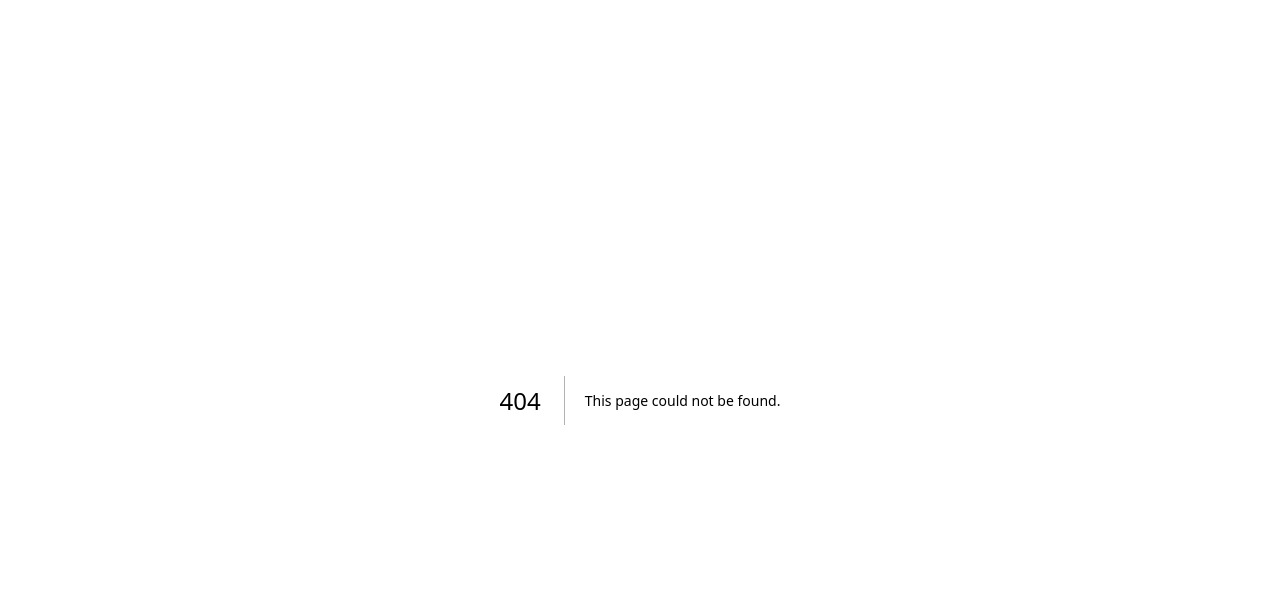
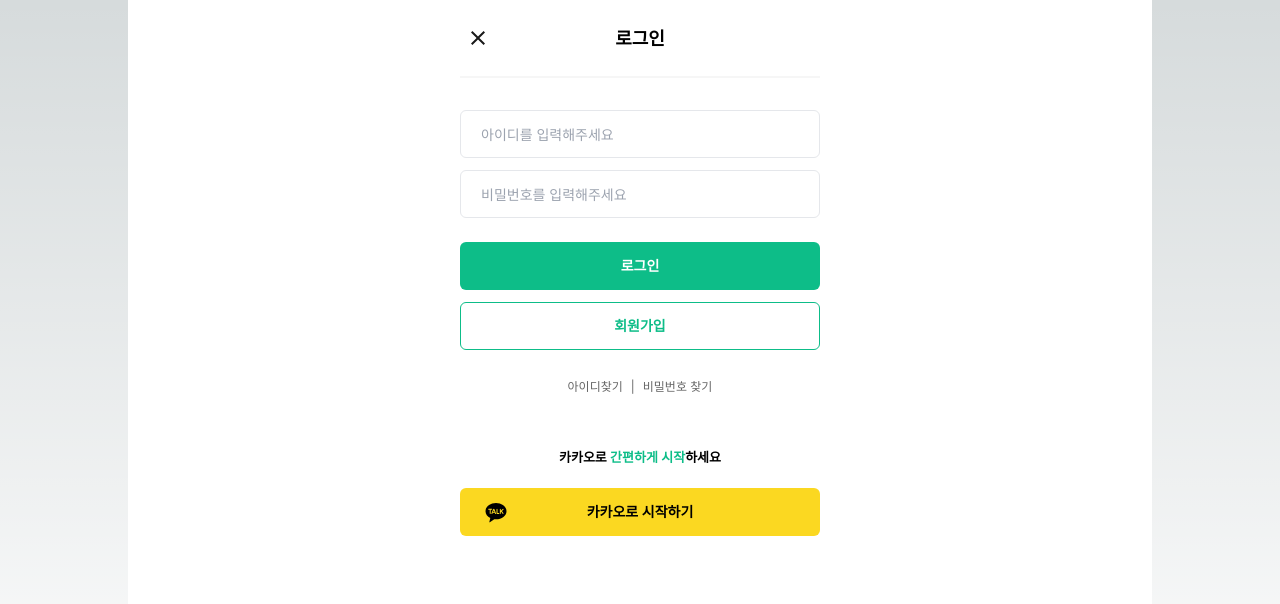
Before and after one commit to goldmayo/asac-marketplace, a Next.js app: page /login in a window 1280 px wide. Before the commit this address had no page. Shown: the top 604 px of the page. Built offline with nearby package versions, Linux system fonts and the light colour scheme.

Commit message:
Feat: 로그인 UI 추가

```diff
--- /dev/null
+++ b/src/app/login/layout.tsx
@@ -0,0 +1,7 @@
+import React from 'react'
+
+function layout({ children }: { children: React.ReactNode }) {
+  return <main className="max-w-[1024px] flex flex-col bg-white items-center mx-auto h-[100dvh]">{children}</main>
+}
+
+export default layout
--- /dev/null
+++ b/src/app/login/page.tsx
@@ -0,0 +1,15 @@
+import React from 'react'
+
+import KakaoLoginButton from '@/components/feature/login/kakaoLoginButton'
+import LoginForm from '@/components/feature/login/loginForm'
+import LoginHeader from '@/components/feature/login/loginHeader'
+
+export default function page() {
+  return (
+    <section className="min-w-[360px]">
+      <LoginHeader />
+      <LoginForm />
+      <KakaoLoginButton />
+    </section>
+  )
+}
--- /dev/null
+++ b/src/components/feature/login/kakaoLoginButton.tsx
@@ -0,0 +1,21 @@
+'use client'
+import React from 'react'
+
+import { Button } from '@/components/ui/button'
+import { KakaoIcon } from '@/lib/icons'
+
+export default function KakaoLoginButton() {
+  return (
+    <section className="">
+      <div className="text-body-sm text-center py-5">
+        <span className="">카카오로 </span>
+        <span className="text-brand-primary-500">간편하게 시작</span>
+        <span className="">하세요</span>
+      </div>
+      <Button variant={'kakao'} className="w-full h-12 relative">
+        <KakaoIcon size="1.5rem" className="absolute left-0 ml-6" />
+        <span>카카오로 시작하기</span>
+      </Button>
+    </section>
+  )
+}
--- /dev/null
+++ b/src/components/feature/login/loginForm.tsx
@@ -0,0 +1,79 @@
+'use client'
+import { zodResolver } from '@hookform/resolvers/zod'
+import Link from 'next/link'
+import { useRouter } from 'next/navigation'
+import React from 'react'
+import { useForm } from 'react-hook-form'
+import { z } from 'zod'
+
+import { Button } from '@/components/ui/button'
+import { Form, FormControl, FormField, FormItem, FormMessage } from '@/components/ui/form'
+import { Input } from '@/components/ui/input'
+import { LoginFormSchema } from '@/lib/zod/login-schema'
+
+const FormSchema = LoginFormSchema
+
+export default function LoginForm() {
+  const router = useRouter()
+  const form = useForm<z.infer<typeof FormSchema>>({
+    resolver: zodResolver(FormSchema),
+    defaultValues: {
+      userId: '',
+      password: '',
+    },
+  })
+  function onSubmit(data: z.infer<typeof FormSchema>) {
+    console.log(data)
+  }
+  return (
+    <section className="py-8">
+      <Form {...form}>
+        <form onSubmit={form.handleSubmit(onSubmit)} className="w-full space-y-6 ">
+          <div className="space-y-3">
+            <FormField
+              control={form.control}
+              name="userId"
+              render={({ field }) => (
+                <FormItem className="">
+                  <FormControl>
+                    <Input className="h-12" placeholder="아이디를 입력해주세요" {...field} />
+                  </FormControl>
+                  <FormMessage />
+                </FormItem>
+              )}
+            />
+            <FormField
+              control={form.control}
+              name="password"
+              render={({ field }) => (
+                <FormItem>
+                  <FormControl>
+                    <Input type={'password'} className="h-12" placeholder="비밀번호를 입력해주세요" {...field} />
+                  </FormControl>
+                  <FormMessage />
+                </FormItem>
+              )}
+            />
+          </div>
+          <div className="space-y-3">
+            <Button type="submit" variant={'primary'} className="w-full h-12">
+              로그인
+            </Button>
+            <Button type="button" variant={'outline'} onClick={() => router.push('/')} className="w-full h-12">
+              회원가입
+            </Button>
+          </div>
+        </form>
+      </Form>
+      <div className="flex text-body-xs font-normal text-grayscale-600 gap-2 justify-center pt-7">
+        <Link href={'/'} className="hover:text-brand-primary-500">
+          아이디찾기
+        </Link>
+        |
+        <Link href={'/'} className="hover:text-brand-primary-500">
+          비밀번호 찾기
+        </Link>
+      </div>
+    </section>
+  )
+}
--- /dev/null
+++ b/src/components/feature/login/loginHeader.tsx
@@ -0,0 +1,25 @@
+'use client'
+import { useRouter } from 'next/navigation'
+import React from 'react'
+
+import Header from '@/components/header'
+import { Button } from '@/components/ui/button'
+import { CloseIcon } from '@/lib/icons'
+
+export default function LoginHeader() {
+  const router = useRouter()
+  return (
+    <Header
+      left={
+        <Button
+          size={'icon'}
+          onClick={() => router.push('/')}
+          className="bg-transparent text-grayscale-900 hover:bg-transparent border-0 ring-0 shadow-none"
+        >
+          <CloseIcon size={'1.5rem'} />
+        </Button>
+      }
+      center={<span className="text-center">로그인</span>}
+    />
+  )
+}
--- /dev/null
+++ b/src/components/header.tsx
@@ -0,0 +1,19 @@
+import React from 'react'
+
+interface Props {
+  left?: React.ReactNode
+  center?: React.ReactNode
+  right?: React.ReactNode
+}
+
+export default function Header({ left, center, right }: Props) {
+  return (
+    <header className=" border-b border-b-2 border-grayscale-50 w-ful py-5">
+      <nav className="grid grid-cols-3 content-between items-center text-title-lg">
+        {left}
+        {center}
+        {right}
+      </nav>
+    </header>
+  )
+}
--- a/src/components/ui/button.tsx
+++ b/src/components/ui/button.tsx
@@ -1,6 +1,6 @@
-import * as React from 'react'
 import { Slot } from '@radix-ui/react-slot'
 import { cva, type VariantProps } from 'class-variance-authority'
+import * as React from 'react'
 
 import { cn } from '@/lib/utils'
 
@@ -12,17 +12,16 @@ const buttonVariants = cva(
         primary: 'bg-brand-primary-500 hover:bg-brand-primary-400 text-center text-white',
         outline:
           'border border-brand-primary-500 bg-white hover:bg-brand-primary-100 text-center text-brand-primary-500 ',
-        secondary:
-          'border border-grayscale-100 bg-white hover:bg-gray-50',
+        secondary: 'border border-grayscale-100 bg-white hover:bg-gray-50',
         disable: 'bg-grayscale-200 text-center text-white',
         ghost: 'border border-grayscale-100 bg-white text-center text-grayscale-200',
-
+        kakao: 'text-grayscale-900 bg-[#FBD821] text-button-md hover:bg-[#FBD821]/80 hover:text-gray-700',
         default:
           'bg-grayscale-black text-gray-50 shadow hover:bg-gray-900/90 dark:bg-gray-50 dark:text-gray-900 dark:hover:bg-gray-50/90',
       },
       size: {
-        lg:'w-80 h-[46px] px-[26px] py-2.5 rounded-[5px] justify-center items-center gap-2.5 inline-flex text-base font-medium',
-        sm:'w-[155px] h-[47px] px-[26px] py-2.5 rounded-[5px] justify-center items-center gap-2.5 inline-flex text-sm font-semibold',
+        lg: 'w-80 h-[46px] px-[26px] py-2.5 rounded-[5px] justify-center items-center gap-2.5 inline-flex text-base font-medium',
+        sm: 'w-[155px] h-[47px] px-[26px] py-2.5 rounded-[5px] justify-center items-center gap-2.5 inline-flex text-sm font-semibold',
         default: 'h-9 px-4 py-2 text-sm font-semibold',
         icon: 'h-9 w-9 text-sm font-medium',
       },
--- /dev/null
+++ b/src/lib/zod/login-schema.ts
@@ -0,0 +1,10 @@
+import { z } from 'zod'
+
+// const passwordRegex = new RegExp(/^/)
+
+export const LoginFormSchema = z.object({
+  userId: z.string().min(2, {
+    message: '아이디는 2글자이상을 입력해주세요.',
+  }),
+  password: z.string().min(8, { message: '비밀번호는 8자리이상을 입력해주세요.' }),
+})
```
